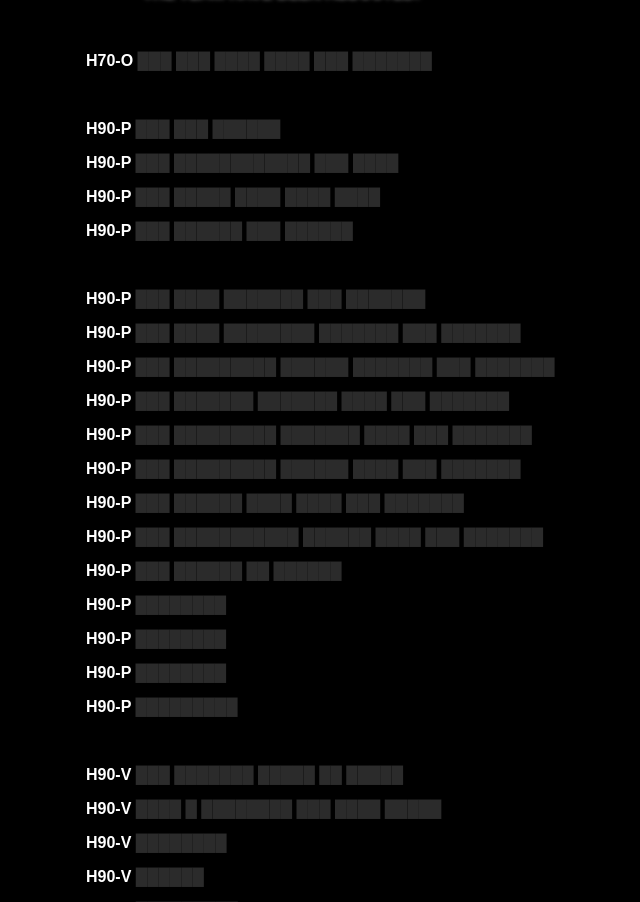
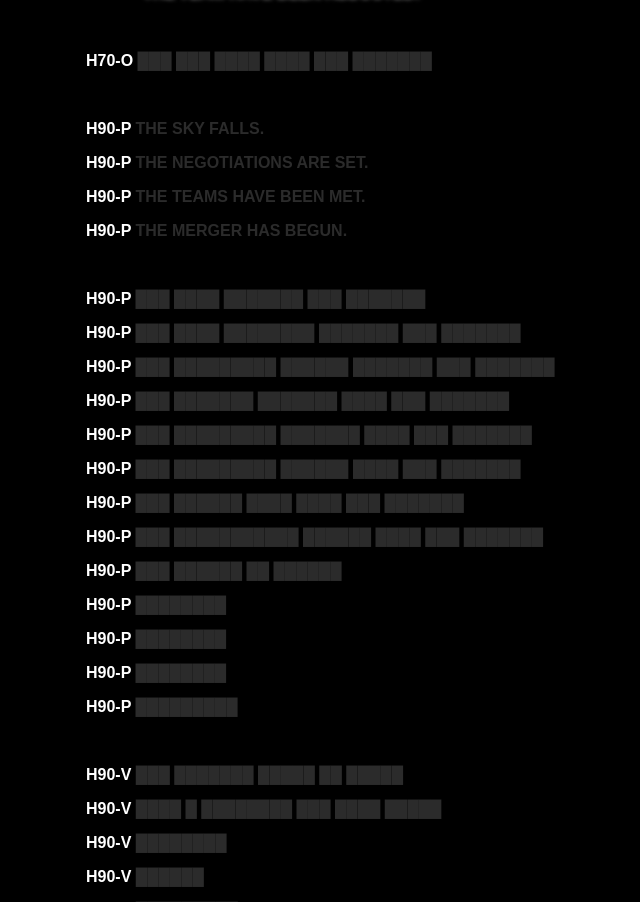
Before and after one commit to KetUnderscore/daseballreactfwontend, a React (Create React App) app: page /book in a window 1280 px wide. Shown: the part 1765-2667 px from the top of the page, without its empty margins (86-726 px from the left). Built offline with nearby package versions, Linux system fonts and the light colour scheme.

Commit message:
Section 8

```diff
--- a/src/pages/Book.js
+++ b/src/pages/Book.js
@@ -100,10 +100,10 @@ function Book() {
                 <br/>
                 {/* Section 8 */}
                 <div className="censored">
-                    <p>H90-P <span>███ ███ ██████</span></p>
-                    <p>H90-P <span>███ ████████████ ███ ████</span></p>
-                    <p>H90-P <span>███ █████ ████ ████ ████</span></p>
-                    <p>H90-P <span>███ ██████ ███ ██████</span></p>
+                    <p>H90-P <span>THE SKY FALLS.</span></p>
+                    <p>H90-P <span>THE NEGOTIATIONS ARE SET.</span></p>
+                    <p>H90-P <span>THE TEAMS HAVE BEEN MET.</span></p>
+                    <p>H90-P <span>THE MERGER HAS BEGUN.</span></p>
                 </div>
                 <br/>
                 {/* Section 8.5 */}
```
